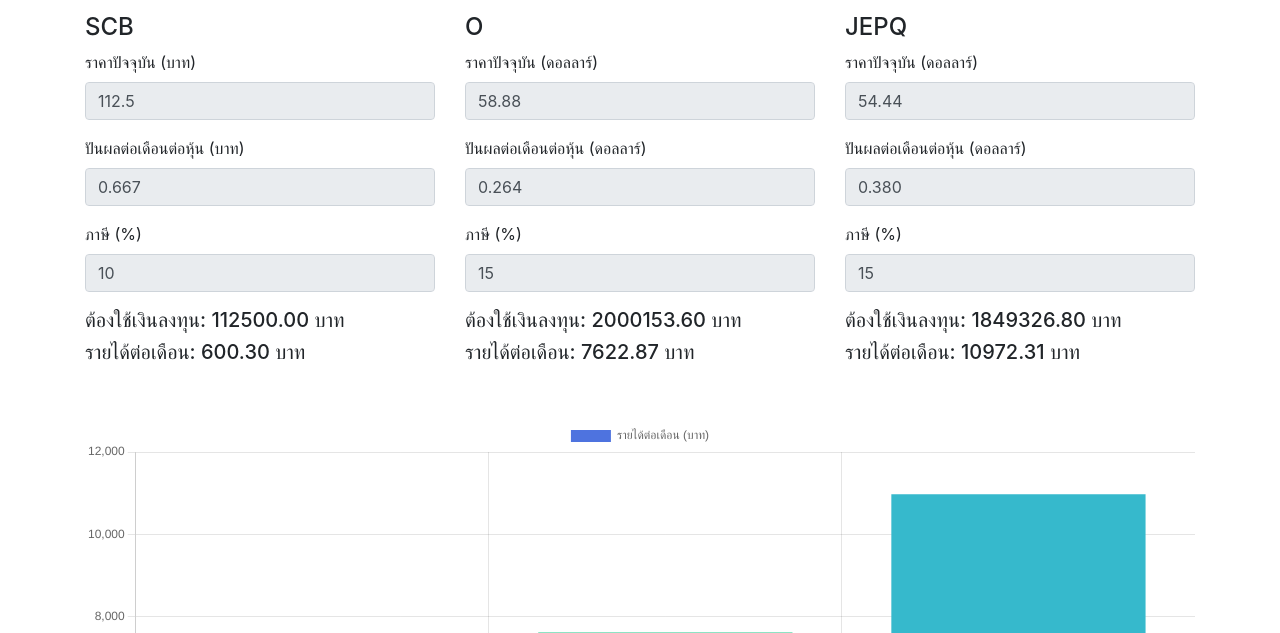
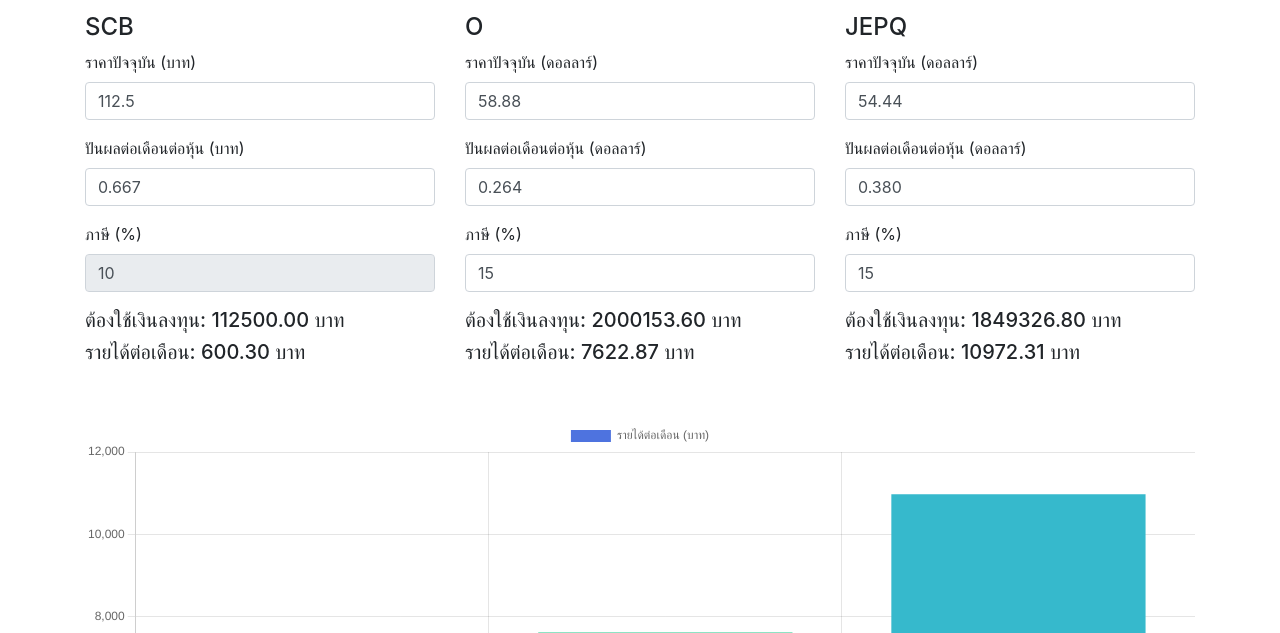
Before and after one commit to jackpatcher/MonthlyDiv, a plain HTML site: page v2.html in a window 1280 px wide. Shown: the part 167-800 px from the top of the page. Drawn offline with nearby package versions, Linux system fonts and the light colour scheme.

Commit message:
Update v2.html

```diff
--- a/v2.html
+++ b/v2.html
@@ -31,11 +31,11 @@
             <h4>SCB</h4>
             <div class="form-group">
                 <label>ราคาปัจจุบัน (บาท)</label>
-                <input type="number" id="scbPrice" class="form-control" value="112.5" readonly>
+                <input type="number" id="scbPrice" class="form-control" value="112.5">
             </div>
             <div class="form-group">
                 <label>ปันผลต่อเดือนต่อหุ้น (บาท)</label>
-                <input type="number" id="scbDividend" class="form-control" value="0.667" readonly>
+                <input type="number" id="scbDividend" class="form-control" value="0.667" >
             </div>
             <div class="form-group">
                 <label>ภาษี (%)</label>
@@ -50,15 +50,15 @@
             <h4>O</h4>
             <div class="form-group">
                 <label>ราคาปัจจุบัน (ดอลลาร์)</label>
-                <input type="number" id="oPrice" class="form-control" value="58.88" readonly>
+                <input type="number" id="oPrice" class="form-control" value="58.88" >
             </div>
             <div class="form-group">
                 <label>ปันผลต่อเดือนต่อหุ้น (ดอลลาร์)</label>
-                <input type="number" id="oDividend" class="form-control" value="0.264" readonly>
+                <input type="number" id="oDividend" class="form-control" value="0.264"  >
             </div>
             <div class="form-group">
                 <label>ภาษี (%)</label>
-                <input type="number" id="oTax" class="form-control" value="15" readonly>
+                <input type="number" id="oTax" class="form-control" value="15"  >
             </div>
             <h5>ต้องใช้เงินลงทุน: <span id="oInvestment">0</span> บาท</h5>
             <h5>รายได้ต่อเดือน: <span id="oMonthly">0</span> บาท</h5>
@@ -69,15 +69,15 @@
             <h4>JEPQ</h4>
             <div class="form-group">
                 <label>ราคาปัจจุบัน (ดอลลาร์)</label>
-                <input type="number" id="jepqPrice" class="form-control" value="54.44" readonly>
+                <input type="number" id="jepqPrice" class="form-control" value="54.44" >
             </div>
             <div class="form-group">
                 <label>ปันผลต่อเดือนต่อหุ้น (ดอลลาร์)</label>
-                <input type="number" id="jepqDividend" class="form-control" value="0.380" readonly>
+                <input type="number" id="jepqDividend" class="form-control" value="0.380"  >
             </div>
             <div class="form-group">
                 <label>ภาษี (%)</label>
-                <input type="number" id="jepqTax" class="form-control" value="15" readonly>
+                <input type="number" id="jepqTax" class="form-control" value="15" >
             </div>
             <h5>ต้องใช้เงินลงทุน: <span id="jepqInvestment">0</span> บาท</h5>
             <h5>รายได้ต่อเดือน: <span id="jepqMonthly">0</span> บาท</h5>
```
